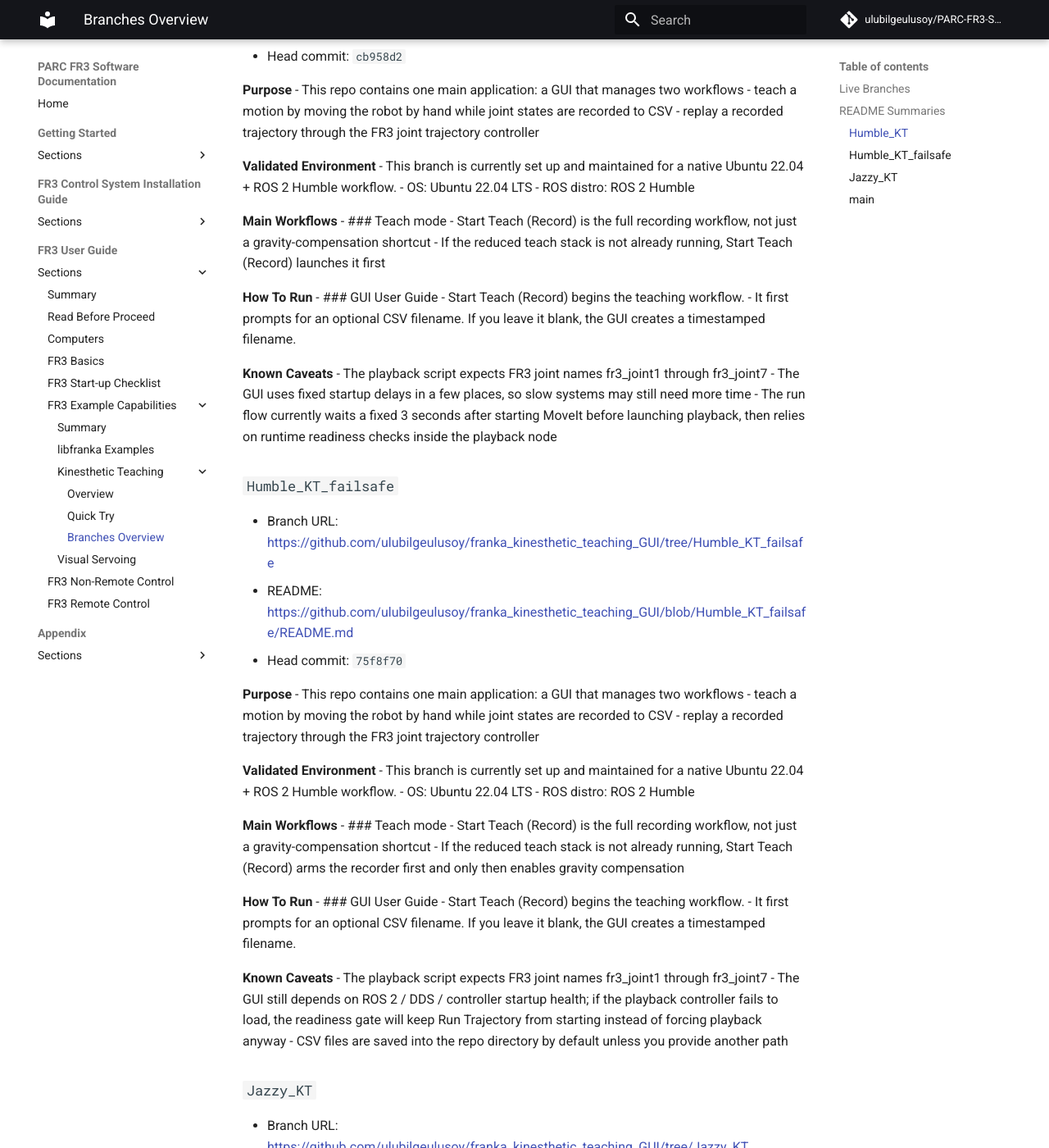
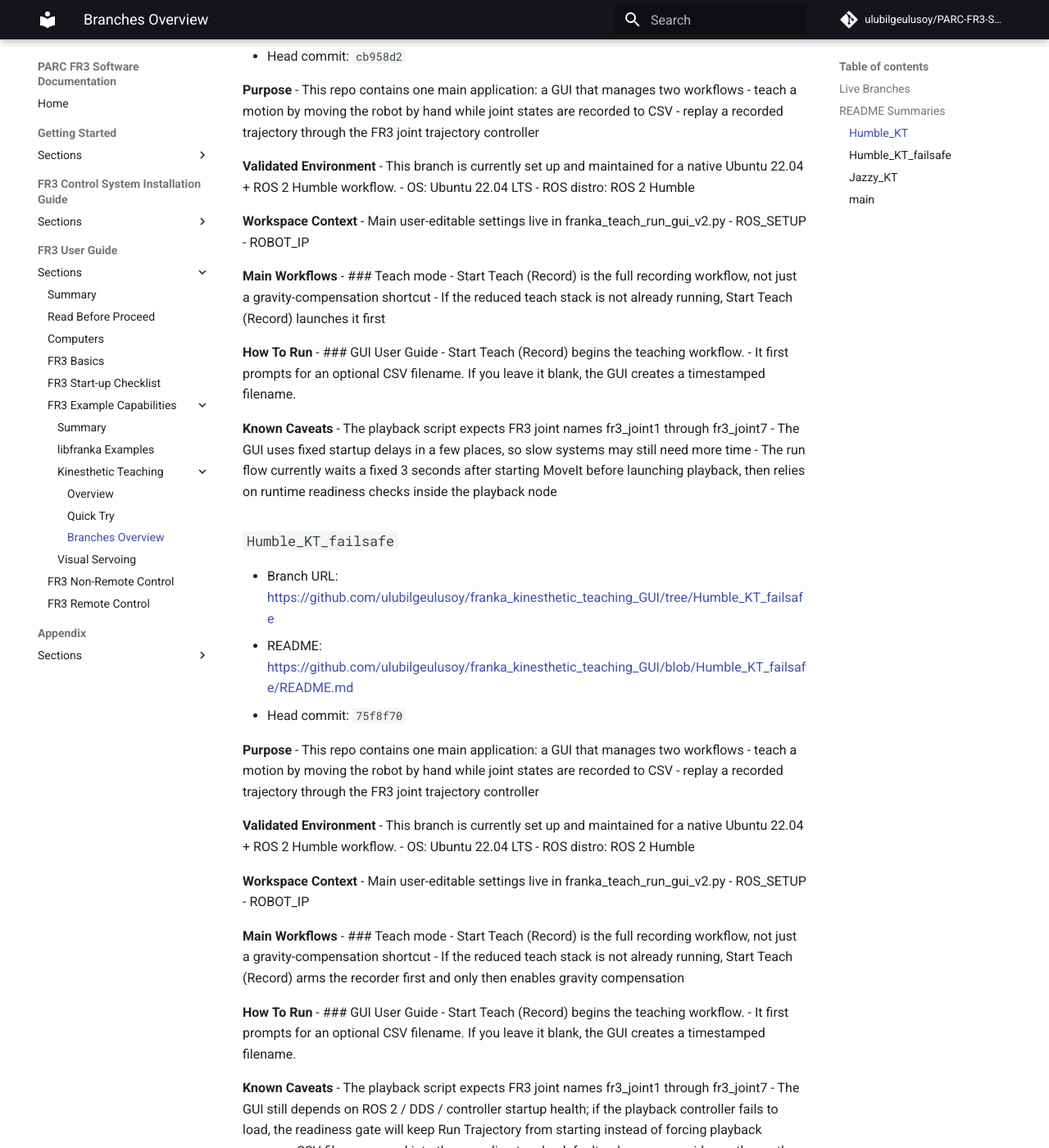
Before and after one commit to ulubilgeulusoy/PARC-FR3-Software-Docs, an MkDocs documentation site: the page built from docs/user-guide/fr3-example-capabilities/kinesthetic-teaching/branches-overview.md, in a window 1280 px wide and 1400 px high, scrolled down 715 px. Shown: the whole window at 82% size. Built offline with MkDocs 1.6.1 and Material for MkDocs 9.7.7, drawn with Linux system fonts in a browser that asks for light colours; comment, search, counter and statistics services are not loaded; some of the changed text lies outside the part shown.

Commit message:
docs: refresh kinesthetic branches overview

```diff
--- a/docs/user-guide/fr3-example-capabilities/kinesthetic-teaching/branches-overview.md
+++ b/docs/user-guide/fr3-example-capabilities/kinesthetic-teaching/branches-overview.md
@@ -29,6 +29,11 @@ Last updated: 2026-05-13 19:55 UTC
 - This branch is currently set up and maintained for a native Ubuntu 22.04 + ROS 2 Humble workflow.
 - OS: Ubuntu 22.04 LTS
 - ROS distro: ROS 2 Humble
+
+**Workspace Context**
+- Main user-editable settings live in franka_teach_run_gui_v2.py
+- ROS_SETUP
+- ROBOT_IP
 
 **Main Workflows**
 - ### Teach mode
@@ -62,6 +67,11 @@ Last updated: 2026-05-13 19:55 UTC
 - OS: Ubuntu 22.04 LTS
 - ROS distro: ROS 2 Humble
 
+**Workspace Context**
+- Main user-editable settings live in franka_teach_run_gui_v2.py
+- ROS_SETUP
+- ROBOT_IP
+
 **Main Workflows**
 - ### Teach mode
 - Start Teach (Record) is the full recording workflow, not just a gravity-compensation shortcut
@@ -93,6 +103,11 @@ Last updated: 2026-05-13 19:55 UTC
 - This repo is currently set up and validated for a native Ubuntu 24.04 + ROS 2 Jazzy workflow.
 - OS: Ubuntu 24.04 LTS
 - ROS distro: ROS 2 Jazzy
+
+**Workspace Context**
+- Main user-editable settings live in franka_teach_run_gui_v2.py
+- ROS_SETUP
+- ROBOT_IP
 
 **Main Workflows**
 - ### Teach mode
@@ -126,6 +141,11 @@ Last updated: 2026-05-13 19:55 UTC
 - OS: Ubuntu 24.04 LTS
 - ROS distro: ROS 2 Jazzy
 
+**Workspace Context**
+- Main user-editable settings live in franka_teach_run_gui_v2.py
+- ROS_SETUP
+- ROBOT_IP
+
 **Main Workflows**
 - ### Teach mode
 - Starts the minimal teach bringup automatically if it is not already running
```
Also changed, not shown: other parts of docs/user-guide/fr3-example-capabilities/kinesthetic-teaching/branches-overview.md (+1 -1 lines).
